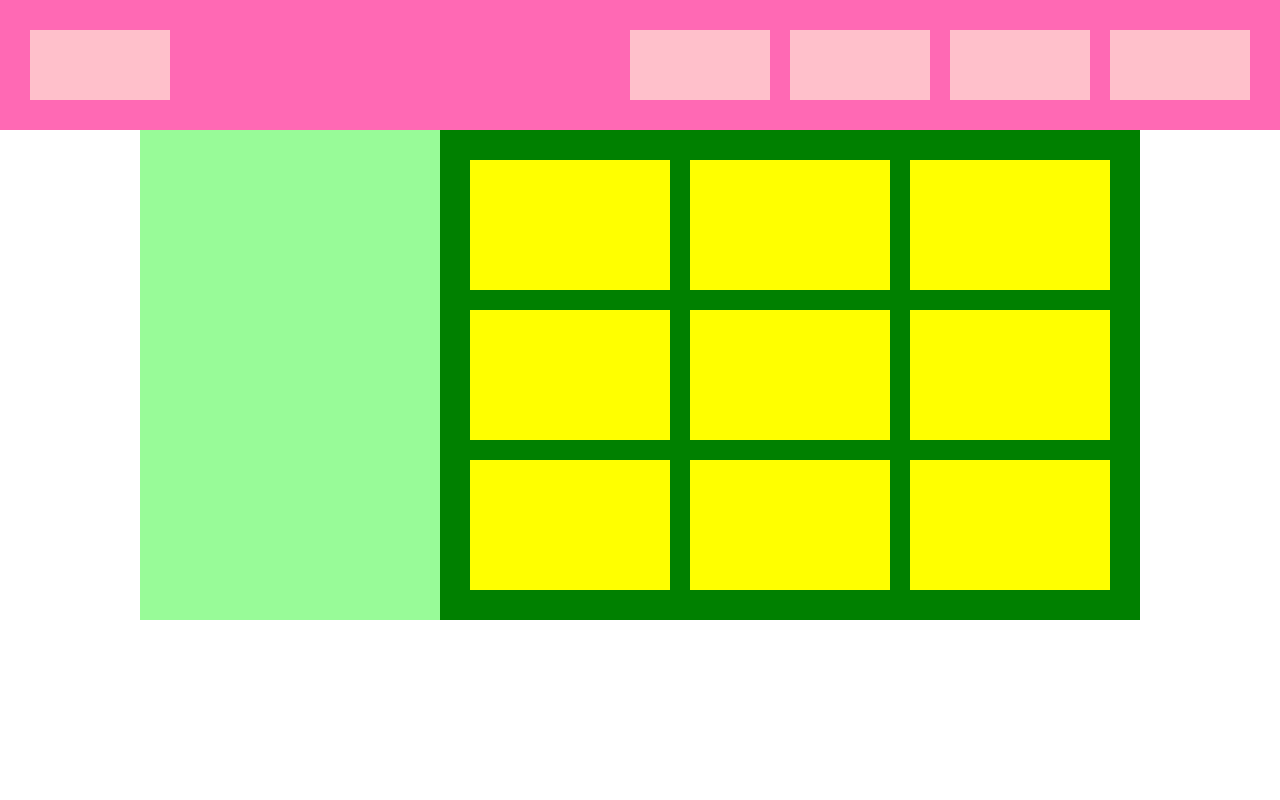
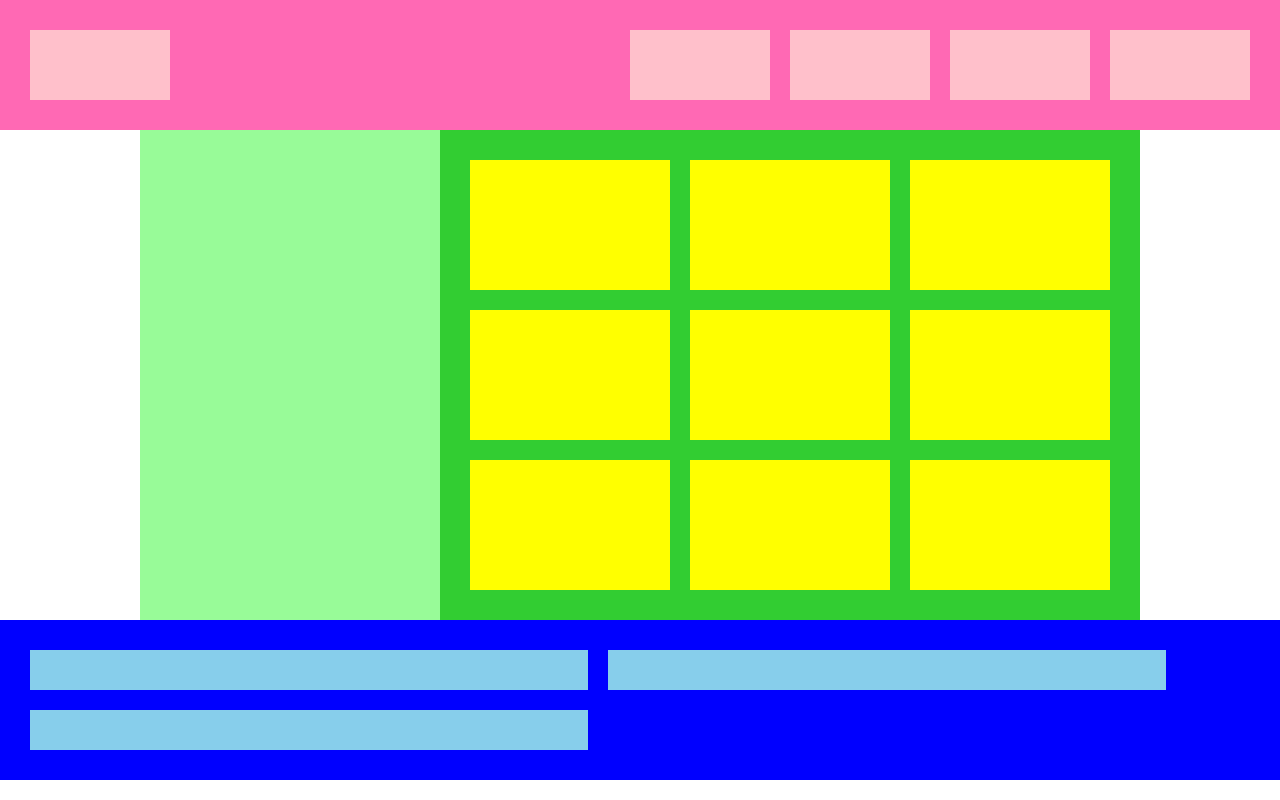
Before and after one commit to Tt6588/-, a plain HTML site: page 1-12/index.html in a window 1280 px wide. Drawn offline with Linux system fonts and the light colour scheme.

Commit message:
[update]1-12

```diff
--- a/1-12/style.css
+++ b/1-12/style.css
@@ -33,7 +33,7 @@ main {
 }
 
 .boxes {
-  background-color: green;
+  background-color: limegreen;
   max-width: 700px;
   padding: 20px;
   flex-grow: 1;
@@ -48,3 +48,22 @@ main {
   height: 130px;
   margin: 10px;
 }
+
+footer {
+  background-color: blue;
+  padding: 20px;
+  display: flex;
+  flex-wrap: wrap;
+}
+
+footer > div {
+  background-color: skyblue;
+  flex-basis: 45%;
+  max-width: 600px;
+  height: 40px;
+  margin: 10px;
+}
+
+footer > :last-child {
+  justify-content: center;
+}
```
